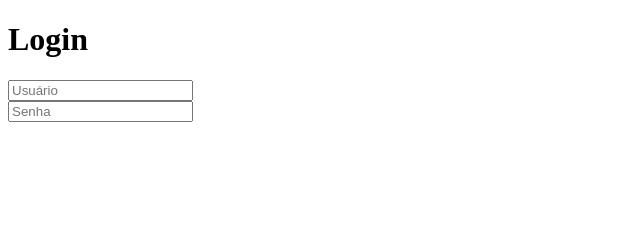
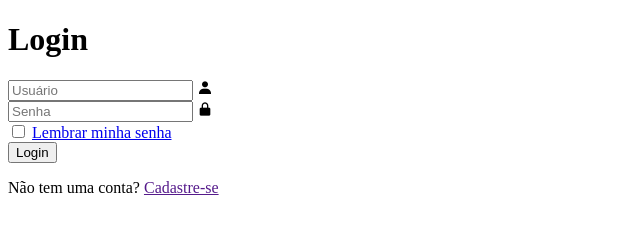
Before and after one commit to Ivirton-Filho/Login-page-Only-HTML-and-CSS-, a plain HTML site: page index.html in a window 1280 px wide. Shown: the whole page, without its empty margins (0-640 px from the left). Drawn offline with nearby package versions, Linux system fonts and the light colour scheme.

Commit message:
adiciona ícones e estrutura completa de formulário para a página de login

```diff
--- a/index.html
+++ b/index.html
@@ -5,6 +5,8 @@
     <meta name="viewport" content="width=device-width, initial-scale=1.0">
     <title>Document</title>
     <link rel="stylesheet" href="style.css">
+    <link href='https://unpkg.com/boxicons@2.1.4/css/boxicons.min.css' rel='stylesheet'>
+
 </head>
 <body>
     <main>
@@ -12,9 +14,24 @@
             <h1>Login</h1>
             <div class="input-box">
                 <input type="email" placeholder="Usuário" id="user" alt="E-mail">
+                <i class="bx bxs-user"></i>
             </div>
             <div class="input-box">
                 <input type="password"  placeholder="Senha" id="password" alt="Senha">
+                <i class="bx bxs-lock-alt"></i>
+            </div>
+
+            <div class="forgot-password">
+                <label for="">
+                    <input type="checkbox">
+                    <a href="http://">Lembrar minha senha</a>
+                </label>
+            </div>
+
+            <button type="submit">Login</button>
+
+            <div class="register">
+                <p>Não tem uma conta? <a href="">Cadastre-se</a></p>
             </div>
         </form>
 
```
